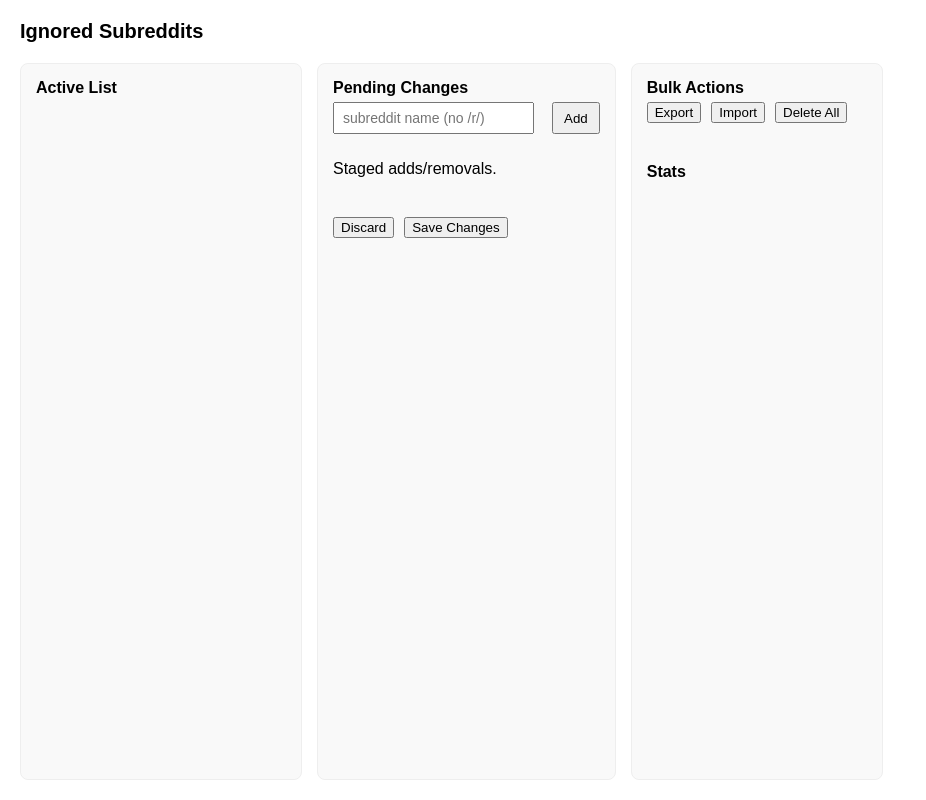
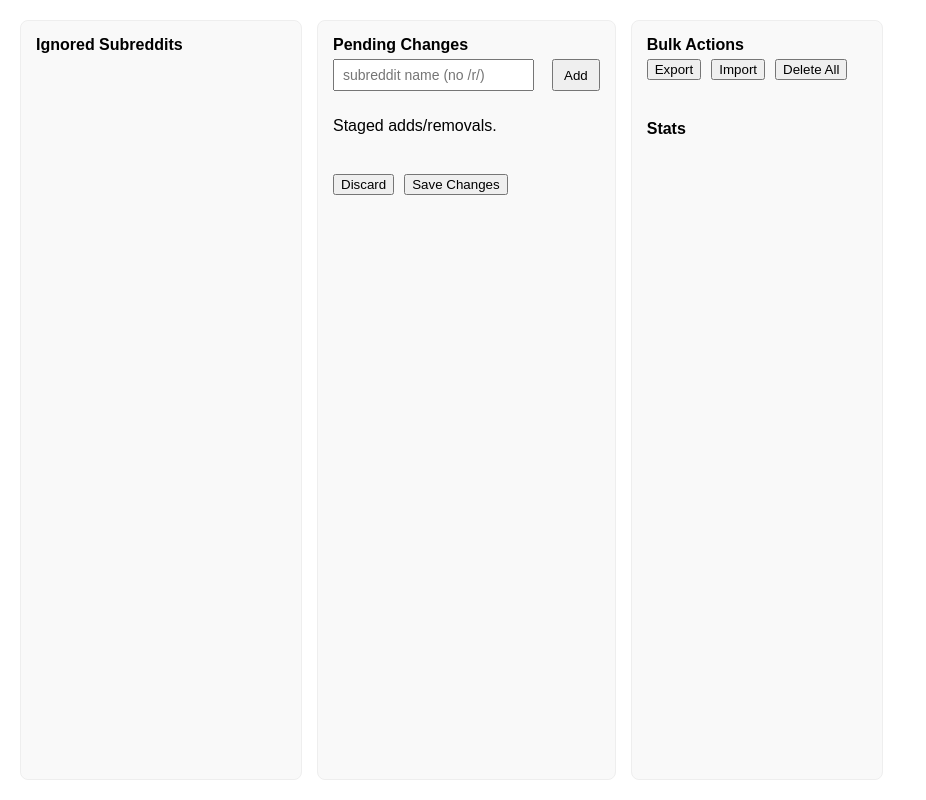
Before and after one commit to ericbutera/reddit-extension, a browser extension: page options.html in a window 1280 px wide. Shown: the whole page, without its empty margins (0-926 px from the left). Drawn offline with Linux system fonts and the light colour scheme.

Commit message:
fix: change wording of ignored entries

```diff
--- a/options.html
+++ b/options.html
@@ -7,16 +7,10 @@
   </head>
   <body>
     <div class="container">
-      <header>
-        <div class="header-top">
-          <h1>Ignored Subreddits</h1>
-        </div>
-      </header>
-
       <div class="panels">
         <!-- left panel -->
         <div class="left-panel">
-          <h2>Active List</h2>
+          <h2>Ignored Subreddits</h2>
           <ul id="subsList"></ul>
         </div>
         <!-- left panel -->
```
